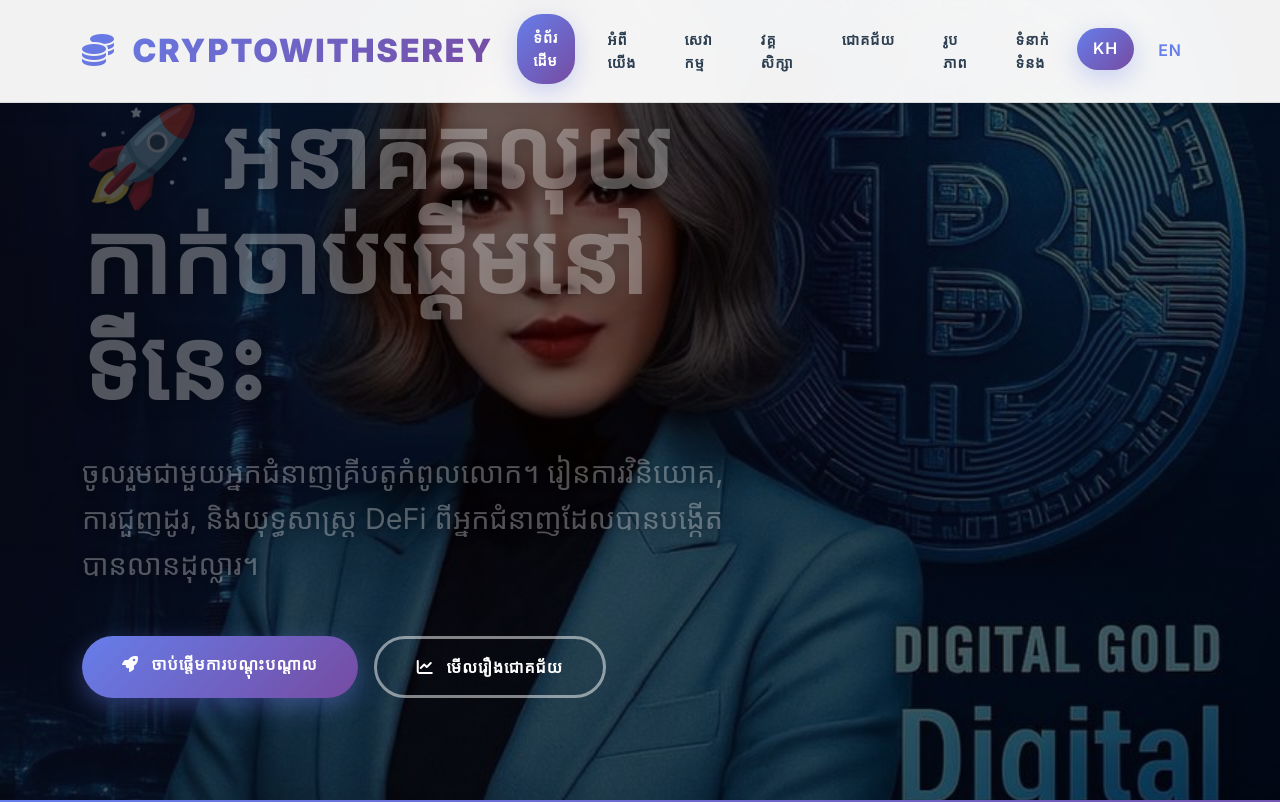
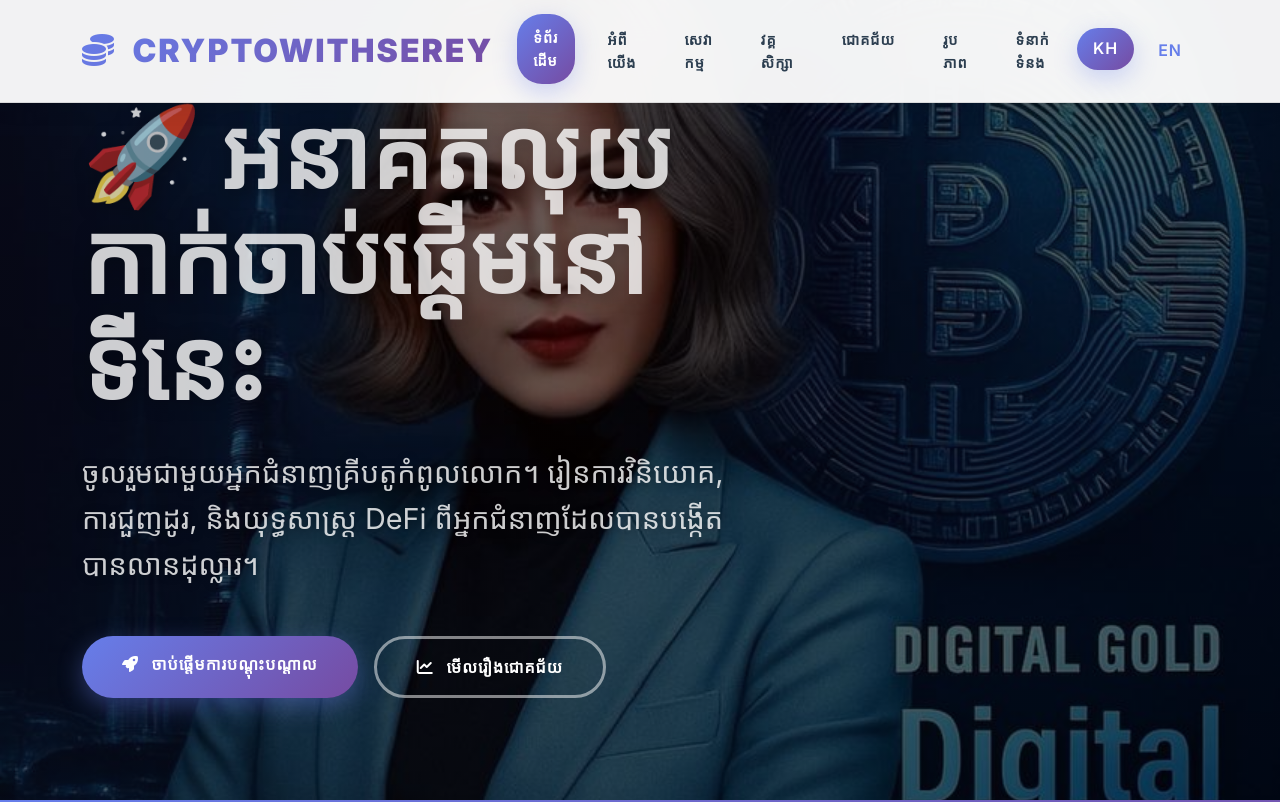
Before and after one commit to taingsiveminh/cryptowithserey, a plain HTML site: page index.html in a window 1280 px wide. Shown: the top 802 px of the page. Drawn offline with nearby package versions, Linux system fonts and the light colour scheme; animation ran at ten frames a second.

Commit message:
new updatetext

```diff
--- a/index.html
+++ b/index.html
@@ -201,7 +201,7 @@
     position: relative;
     display: flex;
     align-items: center;
-    color: rgba(255, 255, 255, 0.313);
+    color: rgba(255, 255, 255, 0.802);
     overflow: hidden;
 }
 @media (max-width: 768px) {
```
